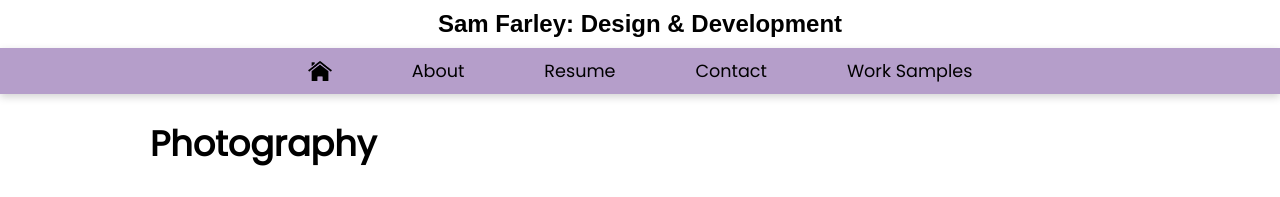
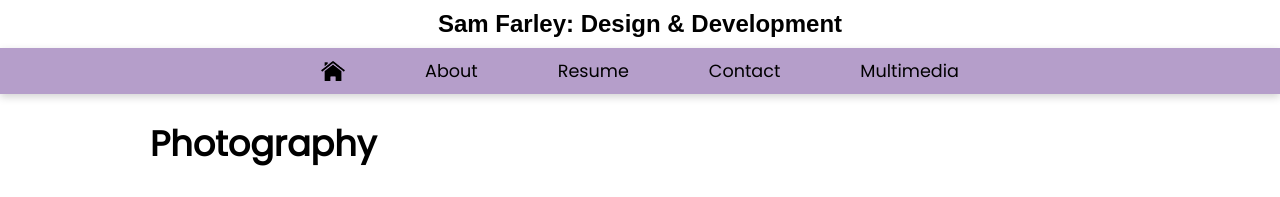
Before and after one commit to farleysm8909/farleysm8909.github.io, a plain HTML site: page photography.html in a window 1280 px wide. Shown: the top 197 px of the page. Drawn offline with Linux system fonts and the light colour scheme; a web font is replaced by a local one.

Commit message:
Update photography.html

```diff
--- a/photography.html
+++ b/photography.html
@@ -20,7 +20,7 @@
       <a href="resume.html" class="navLink">Resume</a>
       <a href="contact.html" class="navLink">Contact</a>
       <section class="dropdown">
-        <a href="photography.html" class="navLink" id="work_btn">Work Samples</a>
+        <a href="photography.html" class="navLink" id="work_btn">Multimedia</a>
         <section class="dropdownContent">
           <a href="photography.html">Photography</a>
           <a href="videography.html">Videography</a>
```
